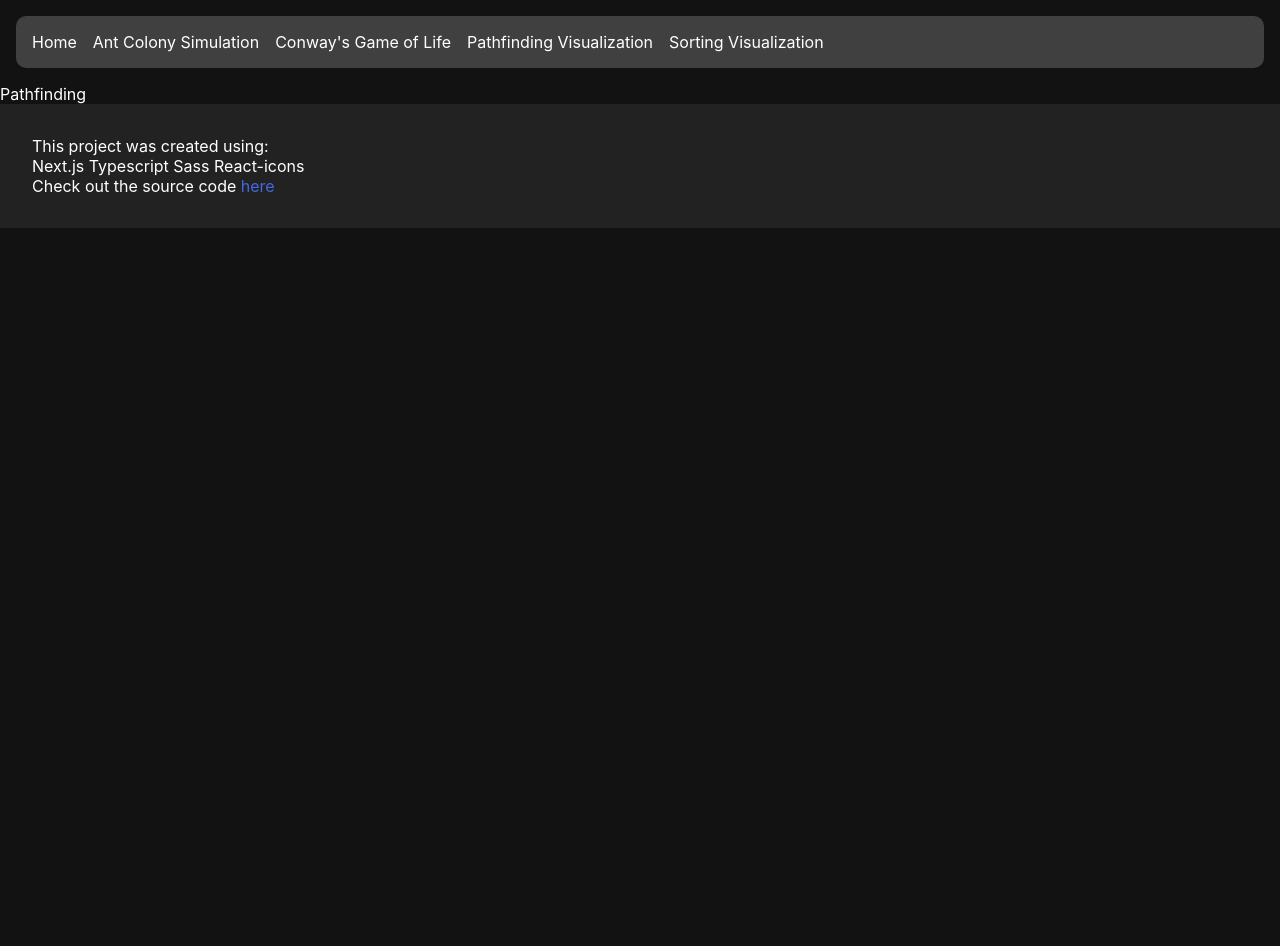
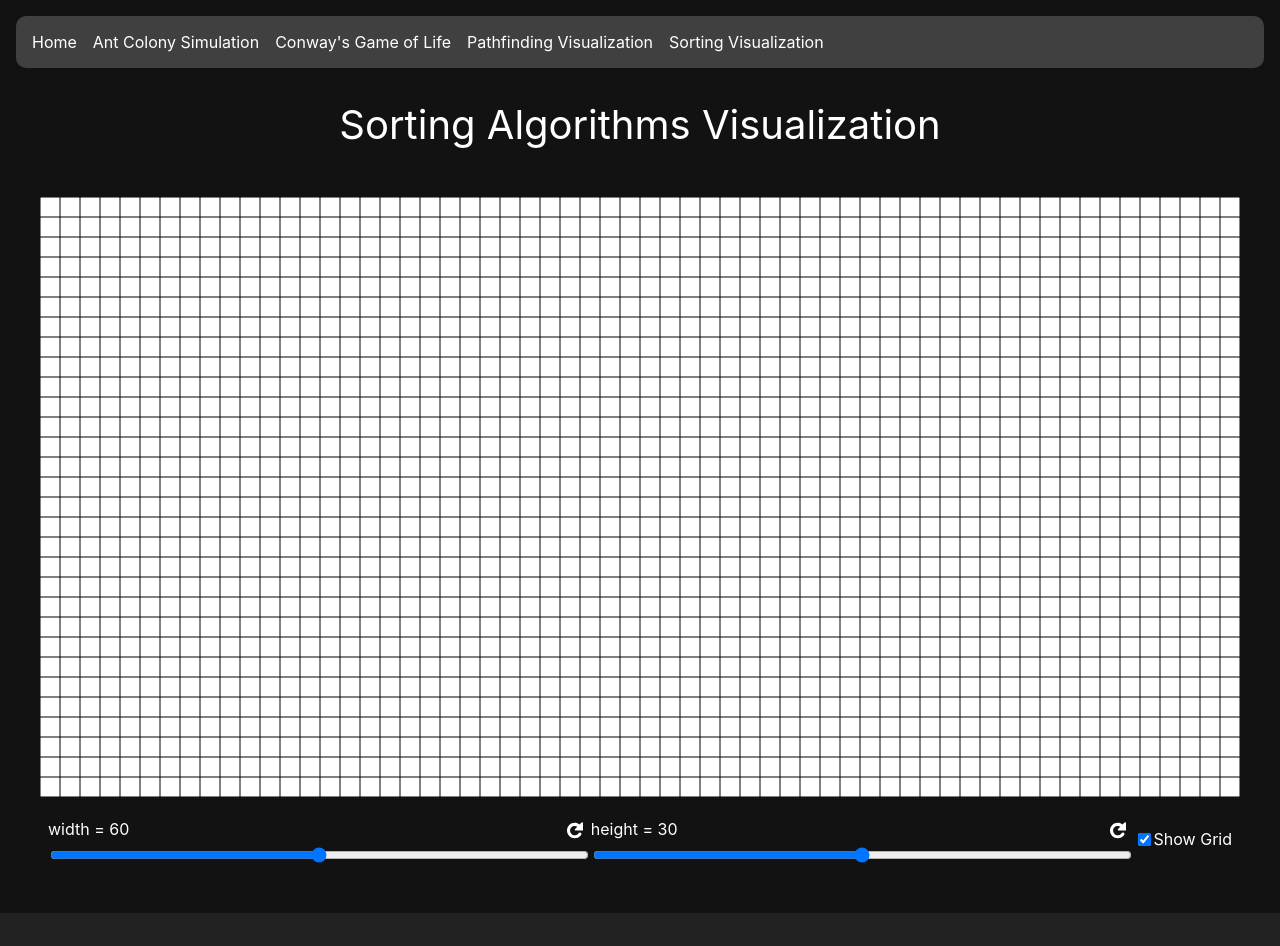
Before and after one commit to Takzzg/portfolio-v1, a Next.js app: page /Pathfinding in a window 1280 px wide. Shown: the top 946 px of the page. Before the commit the page ends 800 px from the top, so only its background shows below. Built offline with nearby package versions, Linux system fonts and the light colour scheme.

Commit message:
basic grid display

```diff
--- a/components/Slider/Slider.tsx
+++ b/components/Slider/Slider.tsx
@@ -1,5 +1,6 @@
 import styles from "./Slider.module.scss"
 import { TiRefresh } from "react-icons/ti"
+import { useState } from "react"
 
 interface Props {
     label: string
@@ -13,13 +14,18 @@ interface Props {
 }
 
 const Slider = (props: Props) => {
+    const [defaultValue, setDefaultValue] = useState(props.value)
+
     return (
         <div className={styles.sliderContainer}>
             <div className={styles.inputLabel}>
                 {props.label} = {props.value}
                 {props.symbol}
             </div>
-            <div className={styles.refresh} onClick={() => props.onReset()}>
+            <div
+                className={styles.refresh}
+                onClick={() => props.onReset(defaultValue)}
+            >
                 <TiRefresh />
             </div>
             <input
--- a/pages/Pathfinding.tsx
+++ b/pages/Pathfinding.tsx
@@ -1,7 +1,83 @@
+import Head from "next/head"
+import { useEffect, useState } from "react"
+import Slider from "../components/Slider/Slider"
+import Title from "../components/Title/Title"
+
+import * as CanvasScript from "../scripts/canvas/pathfindingCanvas"
+import styles from "../styles/pages/Pathfinding.module.scss"
+
 interface Props {}
 
 const Pathfinding = (props: Props) => {
-    return <div>Pathfinding</div>
+    const [width, Setwidth] = useState(60)
+    const [height, setHeight] = useState(30)
+    const [showGrid, setShowGrid] = useState(true)
+
+    useEffect(() => {
+        CanvasScript.initCanvas(width, height, showGrid)
+        window.addEventListener("resize", () => CanvasScript.resizeCanvas())
+    }, [])
+
+    // useEffect(() => {
+    //     CanvasScript.toggleGrid()
+    // }, [showGrid])
+
+    useEffect(() => {
+        CanvasScript.resizeGrid(width, height)
+    }, [width, height])
+
+    return (
+        <>
+            <Head>
+                <title>Pathfinding Algorithms</title>
+            </Head>
+
+            <div className={styles.mainContainer}>
+                <Title title="Sorting Algorithms Visualization" />
+
+                <div id={styles.canvasMain}>
+                    <div id={styles.canvasContainer}>
+                        <canvas id="pathfindingCanvas" />
+                    </div>
+                    <div className={styles.controlsContainer}>
+                        <Slider
+                            label={"width"}
+                            min={20}
+                            max={100}
+                            step={1}
+                            value={width}
+                            onChange={Setwidth}
+                            onReset={Setwidth}
+                        />
+                        <Slider
+                            label={"height"}
+                            min={10}
+                            max={50}
+                            step={1}
+                            value={height}
+                            onChange={setHeight}
+                            onReset={setHeight}
+                        />
+                        <div
+                            className={styles.checkboxContainer}
+                            onClick={() => {
+                                setShowGrid(!showGrid)
+                                CanvasScript.toggleGrid()
+                            }}
+                        >
+                            <input
+                                type="checkbox"
+                                name="ShowGrid"
+                                id="showGrid"
+                                checked={showGrid}
+                            />
+                            <label>Show Grid</label>
+                        </div>
+                    </div>
+                </div>
+            </div>
+        </>
+    )
 }
 
 export default Pathfinding
--- /dev/null
+++ b/scripts/canvas/pathfindingCanvas.ts
@@ -0,0 +1,87 @@
+import { clamp } from "../utils"
+
+let canvas: HTMLCanvasElement
+let ctx: CanvasRenderingContext2D
+let parent: HTMLElement
+
+let width: number
+let height: number
+
+let cellSize: number
+let gutter: number
+
+let grid: number[][]
+
+export const initCanvas = (
+    _width: number,
+    _height: number,
+    _gutter: boolean
+) => {
+    canvas = <HTMLCanvasElement>document.getElementById("pathfindingCanvas")
+    ctx = <CanvasRenderingContext2D>canvas.getContext("2d")
+    parent = <HTMLElement>canvas.parentElement
+
+    width = Math.round(_width)
+    height = Math.round(_height)
+
+    gutter = _gutter ? 1 : 0
+
+    resizeCanvas()
+}
+
+export const resizeCanvas = (draw = true): void => {
+    canvas.width = clamp(parent.clientWidth, 200, 1200)
+    cellSize = Math.floor(canvas.width / width)
+    canvas.height = cellSize * height
+    drawGrid()
+}
+
+export const toggleGrid = () => {
+    gutter = gutter === 0 ? 1 : 0
+    drawGrid()
+}
+
+const drawGrid = () => {
+    ctx.fillStyle = "black"
+    ctx.fillRect(0, 0, canvas.width, canvas.height)
+
+    let offsetX = (canvas.width - cellSize * width) / 2
+    let offsetY = (canvas.height - cellSize * height) / 2
+
+    for (let x = 0; x < width; x++) {
+        for (let y = 0; y < height; y++) {
+            let posX = Math.floor(x * cellSize + offsetX) + gutter / 2
+
+            let posY = Math.floor(y * cellSize + offsetY) + gutter / 2
+
+            let w = Math.ceil(cellSize) - gutter
+            let h = Math.ceil(cellSize) - gutter
+
+            ctx.fillStyle = "white"
+            ctx.fillRect(posX, posY, w, h)
+        }
+    }
+}
+
+export const resizeGrid = (_width: number, _height: number) => {
+    width = Math.round(_width)
+    height = Math.round(_height)
+
+    cellSize =
+        canvas.width / width < canvas.height / height
+            ? canvas.width / width
+            : canvas.height / height
+
+    grid = []
+    for (let x = 0; x < width; x++) {
+        grid[x] = []
+        for (let y = 0; y < height; y++) {
+            grid[x][y] = 0
+        }
+    }
+
+    drawGrid()
+
+    // console.log(grid.length, grid[0].length)
+    // console.log(cellSize)
+}
--- /dev/null
+++ b/styles/pages/Pathfinding.module.scss
@@ -0,0 +1,28 @@
+#canvasMain {
+    display: flex;
+    flex-direction: column;
+    padding: 2rem;
+    margin: auto;
+
+    #canvasContainer {
+        display: flex;
+        flex-direction: column;
+        align-items: center;
+        justify-content: center;
+
+        #pathfindingCanvas {
+            width: 100%;
+        }
+    }
+
+    .controlsContainer {
+        display: grid;
+        grid-template-columns: 1fr 1fr auto;
+        padding: 1rem;
+
+        .checkboxContainer {
+            display: flex;
+            align-items: center;
+        }
+    }
+}
```
Also changed, not shown: pages/Sorting.tsx (+4 -10 lines), scripts/canvas/sortingCanvas.ts (renamed from scripts/canvas/canvas.ts, +13 -13 lines).
